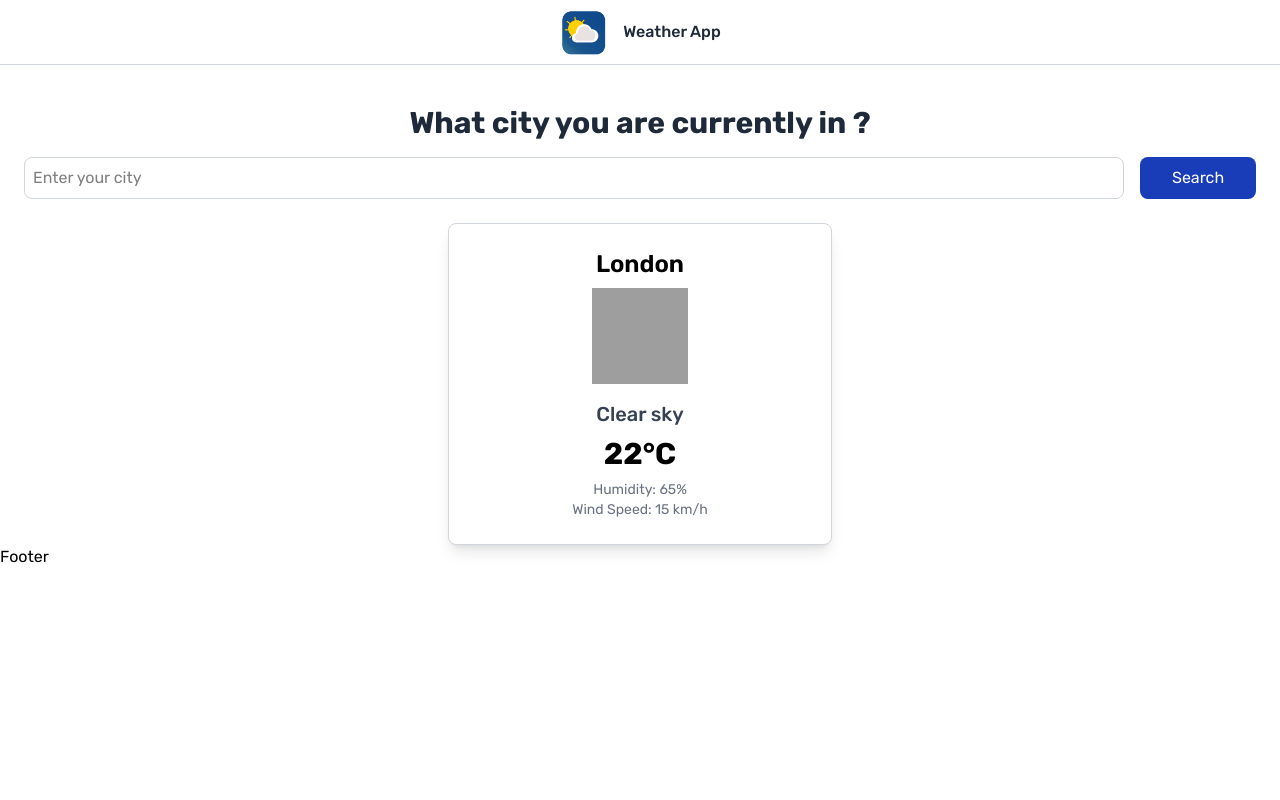
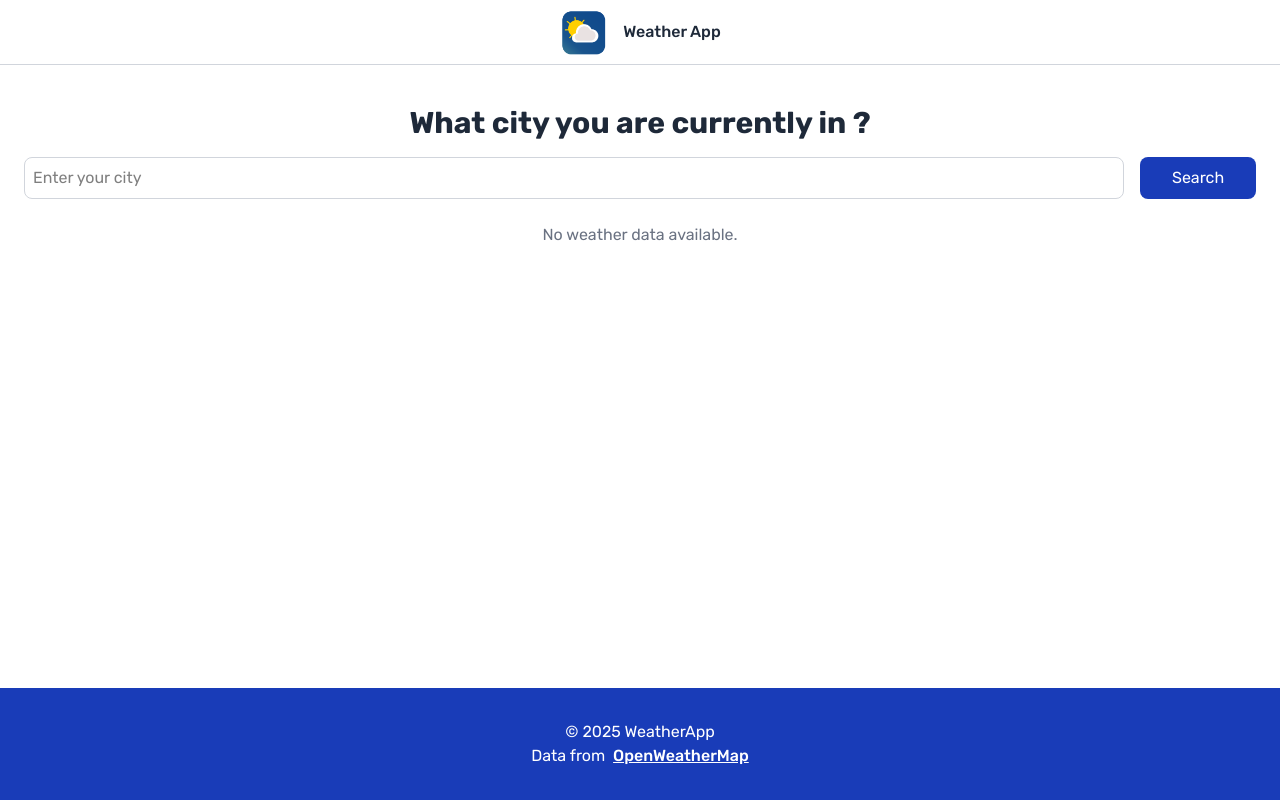
Before and after one commit to ilyasmdn/weather-app, a React (Vite) app: page / in a window 1280 px wide. Built offline with nearby package versions, Linux system fonts and the light colour scheme; grey boxes are pictures that could not be loaded.

Commit message:
redesign

```diff
--- a/index.html
+++ b/index.html
@@ -2,7 +2,7 @@
 <html lang="en">
   <head>
     <meta charset="UTF-8" />
-    <link rel="icon" type="image/svg+xml" href="/vite.svg" />
+    <link rel="icon" href="/src/assets/icon.png" />
     <meta name="viewport" content="width=device-width, initial-scale=1.0" />
     <title>Weather App</title>
     <link rel="preconnect" href="https://fonts.googleapis.com">
@@ -10,7 +10,7 @@
     <link href="https://fonts.googleapis.com/css2?family=Rubik:ital,wght@0,300..900;1,300..900&display=swap" rel="stylesheet">
   </head>
   <body class="font-rubik">
-    <div id="root"></div>
+    <div class=" flex flex-col min-h-screen" id="root"></div>
     <script type="module" src="/src/main.tsx"></script>
   </body>
 </html>
--- a/src/App.tsx
+++ b/src/App.tsx
@@ -5,22 +5,25 @@ import WeatherSearch from "./components/WeatherSearch"
 
 function App() {
 
-  const weatherData = {
-    city: "London",
-    temperature: 22, // In Celsius
-    description: "Clear sky",
-    icon: "https://openweathermap.org/img/wn/01d.png", // You can replace it with any valid weather icon URL
-    humidity: 65, // Optional
-    windSpeed: 15, // Optional
-    isLoading: false, // Set to true if you're still fetching data
-    error: "", // Leave empty or set an error message for testing
+  type WeatherData = {
+    city: string;
+    temperature: number;
+    description: string;
+    icon: string;
+    humidity: number;
+    windSpeed: number;
+    isLoading: boolean;
+    error: string;
   };
 
+  const weatherData: WeatherData | null = null as WeatherData | null;
 
   return (
     <>
       <Header />
+      <main className="flex-grow">
         <WeatherSearch />
+        {weatherData ? (
           <WeatherDisplay
             city={weatherData.city}
             temperature={weatherData.temperature}
@@ -31,6 +34,10 @@ function App() {
             isLoading={weatherData.isLoading}
             error={weatherData.error}
           />
+        ) : (
+          <p className="text-center text-gray-500">No weather data available.</p>
+        )}
+      </main>
       <Footer />
     </>
   )
--- a/src/components/Footer.tsx
+++ b/src/components/Footer.tsx
@@ -1,7 +1,20 @@
 const Footer = () => {
   return (
-    <div>Footer</div>
+    <footer className="flex flex-col items-center justify-center mt-10 p-8 bg-blue-800">
+      <p className="text-white">&copy; {new Date().getFullYear()} WeatherApp</p>
+      <p className="text-white">
+        Data from &nbsp;
+        <a
+        className="underline font-medium"
+        href="https://openweathermap.org/"
+        target="_blank"
+        rel="noopener noreferrer"
+        >
+          OpenWeatherMap
+        </a>
+      </p>
+    </footer>
   )
 }
 
-export default Footer
+export default Footer;
--- a/src/components/Header.tsx
+++ b/src/components/Header.tsx
@@ -2,7 +2,7 @@ import icon from '../assets/icon.png'
 
 const Header = () => {
   return (
-    <header className='sticky top-0 flex py-2 items-center justify-center gap-4 border-b border-gray-300'>
+    <header className='sticky top-0 flex bg-white py-2 items-center justify-center gap-4 border-b border-gray-300'>
         <img src={icon} className='h-12' />
         <p className='font-medium text-gray-800'>Weather App</p>
     </header>
--- a/src/components/WeatherDisplay.tsx
+++ b/src/components/WeatherDisplay.tsx
@@ -19,6 +19,10 @@ const WeatherDisplay: React.FC<WeatherDisplayProps> = ({
   isLoading,
   error
 }) => {
+
+  if (!city)
+    return;
+
   if (isLoading)
     return <div>Loading...</div>;
 
```
Lines whose indentation alone changed are shown as unchanged.
